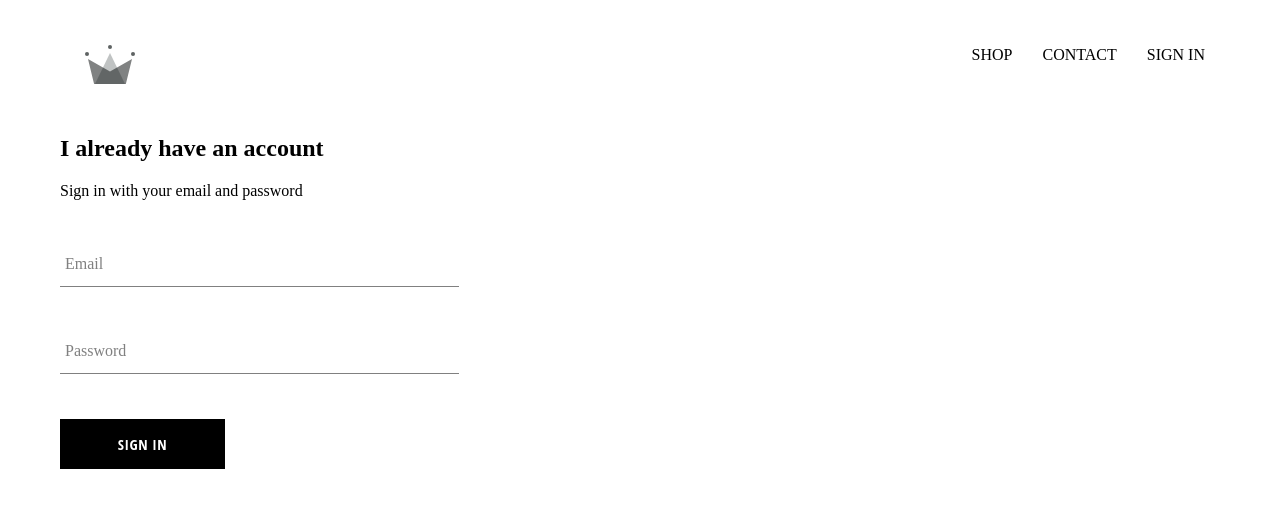
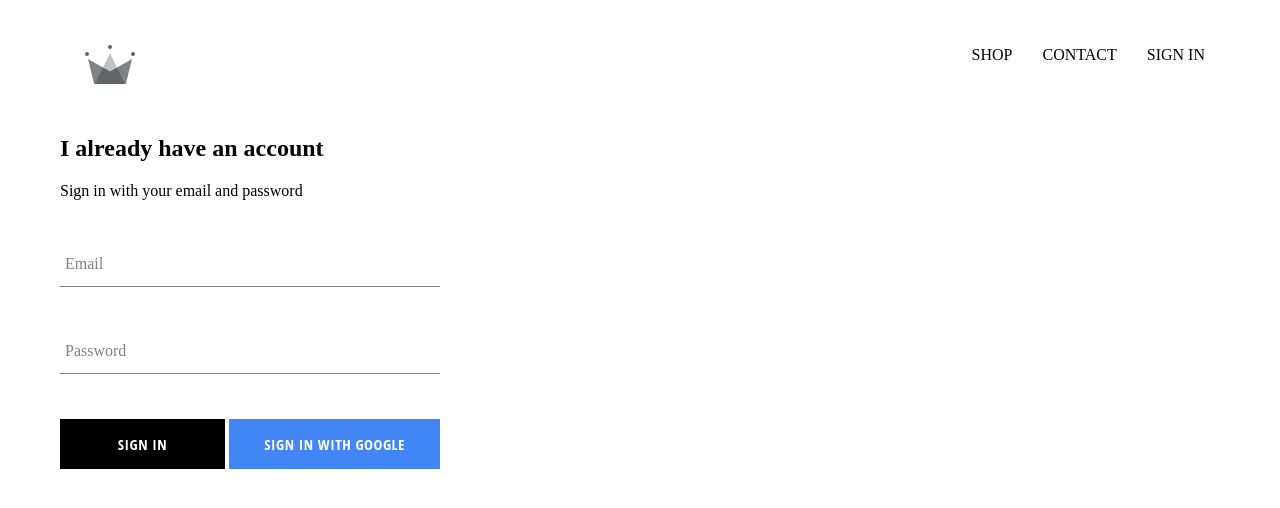
Before and after one commit to ashkankardan/new-horizons-gallery, a React (Create React App) app: page /signin in a window 1280 px wide. Shown: the top 508 px of the page. Built offline with nearby package versions, Linux system fonts and the light colour scheme; no server answers; a web font is replaced by a local one.

Commit message:
integrated firebase, created sign in page with sign in component

```diff
--- a/package.json
+++ b/package.json
@@ -6,6 +6,7 @@
     "@testing-library/jest-dom": "^5.11.4",
     "@testing-library/react": "^11.1.0",
     "@testing-library/user-event": "^12.1.10",
+    "firebase": "^8.2.1",
     "node-sass": "4.14.1",
     "react": "^17.0.1",
     "react-dom": "^17.0.1",
--- a/src/App.css
+++ b/src/App.css
@@ -1,3 +1,7 @@
+* {
+  box-sizing: border-box;
+}
+
 body {
   font-family: 'Langar', cursive;
   padding: 20px 60px;
--- a/src/App.js
+++ b/src/App.js
@@ -1,18 +1,41 @@
 import React from 'react';
 import './App.css';
+import { Switch, Route } from 'react-router-dom';
 
 import HomePage from './pages/homepage/HomePage';
 import ShopPage from './pages/shop/Shop'
 import Header from './components/header/Header'
 import SignInAndSignUp from './pages/sign-in-and-sign-up/sign-in-and-sign-up'
-
-import { Switch, Route } from 'react-router-dom';
+import { auth } from './firebase/firebase.utils'
 
 
-function App() {
+
+class App extends React.Component {
+  constructor(props) {
+    super();
+
+    this.state = {
+      currentUser: null
+    }
+  }
+
+  unsubscribeFromAuth = null;
+
+  componentDidMount() {
+    this.unsubscribeFromAuth = auth.onAuthStateChanged(user => {
+      this.setState({ currentUser: user })
+      console.log(user)
+    })
+  }
+
+  componentWillUnmount() {
+    this.unsubscribeFromAuth();
+  }
+
+  render() {
     return (
       <div>
-      <Header />
+        <Header currentUser={this.state.currentUser}/>
         <Switch>
           <Route exact path="/" component={HomePage}/>
           <Route path="/shop" component={ShopPage}/>
@@ -21,5 +44,6 @@
       </div>
     );
   }
+}
 
 export default App;
--- a/src/components/custom-button/Custom-Button.jsx
+++ b/src/components/custom-button/Custom-Button.jsx
@@ -2,11 +2,14 @@
 
 import './custom-button.scss';
 
-const CustomButton = ({ children, ...otherProps }) => (
-  <button className="custom-button" {...otherProps}>
+const CustomButton = ({ children, isGoogleSignIn, ...otherProps }) => (
+  <button
+    className={`${isGoogleSignIn ? "google-sign-in" : ""} custom-button`}
+    {...otherProps}
+  >
     {children}
   </button>
-)
+);
 
 
 export default CustomButton;
--- a/src/components/custom-button/custom-button.scss
+++ b/src/components/custom-button/custom-button.scss
@@ -19,4 +19,16 @@
     color: black;
     border: 1px solid black;
   }
+
+  &.google-sign-in {
+    background-color: #4285f4;
+    color: white;
+
+    &:hover {
+      background-color: #357ae8;
+      border: none;
+    }
+
+  }
+
 }
--- a/src/components/header/Header.jsx
+++ b/src/components/header/Header.jsx
@@ -1,10 +1,11 @@
 import React from 'react';
 import { Link } from 'react-router-dom';
+import { auth } from '../../firebase/firebase.utils'
 import { ReactComponent as Logo } from '../../assets/crown.svg'
 
 import './header.scss';
 
-const Header = () => (
+const Header = ({ currentUser }) => (
   <div className="header">
     <Link className="logo-container" to="/">
       <Logo className="logo" />
@@ -12,7 +13,15 @@
     <div className="options">
     <Link className="option" to="/shop">SHOP</Link>
     <Link className="option" to="/contact">CONTACT</Link>
-    <Link className="option" to="/signin">SIGN IN</Link>
+
+    {
+      currentUser ?
+      <div className="option" onClick={() => auth.signOut()}>SIGN OUT</div> :
+      <Link className="option" to="/signin">SIGN IN</Link>
+
+
+    }
+
     </div>
   </div>
 )
--- a/src/components/header/header.scss
+++ b/src/components/header/header.scss
@@ -20,6 +20,7 @@
 
     .option {
       padding: 10px 15px;
+      cursor: pointer;
     }
   }
 }
--- a/src/components/sign-in/Sign-In.jsx
+++ b/src/components/sign-in/Sign-In.jsx
@@ -2,6 +2,8 @@
 
 import FormInput from '../form-input/Form-Input'
 import CustomButton from '../custom-button/Custom-Button'
+
+import { signInWithGoogle } from '../../firebase/firebase.utils'
 
 import "./sign-in.scss";
 
@@ -59,9 +61,10 @@
             required
           />
 
-          <CustomButton type="submit">
-            Sign in
-          </CustomButton>
+          <div className="button">
+            <CustomButton type="submit"> Sign in </CustomButton>
+            <CustomButton isGoogleSignIn onClick={ signInWithGoogle }> Sign in with Google </CustomButton>
+          </div>
         </form>
       </div>
     );
--- a/src/components/sign-in/sign-in.scss
+++ b/src/components/sign-in/sign-in.scss
@@ -1,5 +1,5 @@
 .sign-in {
-  width: 30vw;
+  width: 380px;
   display: flex;
   flex-direction: column;
 
@@ -7,4 +7,8 @@
     margin: 10px 0;
   }
 
+  .button {
+    display: flex;
+    justify-content: space-between;
+  }
 }
--- /dev/null
+++ b/src/firebase/firebase.utils.js
@@ -0,0 +1,24 @@
+import firebase from 'firebase/app';
+import 'firebase/firestore';
+import 'firebase/auth';
+
+const config = {
+  apiKey: "AIzaSyB1mlVq5JcypvLtQLTDnQXW-_-lcT-pKaw",
+  authDomain: "nhg-db.firebaseapp.com",
+  projectId: "nhg-db",
+  storageBucket: "nhg-db.appspot.com",
+  messagingSenderId: "63741427715",
+  appId: "1:63741427715:web:06df6e7e88b10a536c4e36",
+  measurementId: "G-C272YZ2TTB",
+};
+
+firebase.initializeApp(config);
+
+export const auth = firebase.auth();
+export const firestore = firebase.firestore();
+
+const provider = new firebase.auth.GoogleAuthProvider();
+provider.setCustomParameters({ prompt: 'select_account' });
+export const signInWithGoogle = () => auth.signInWithPopup(provider);
+
+export default firebase;
```
Also changed, not shown: 2 other files (tests, documents, lock files or other folders). Lines whose indentation alone changed are shown as unchanged.
